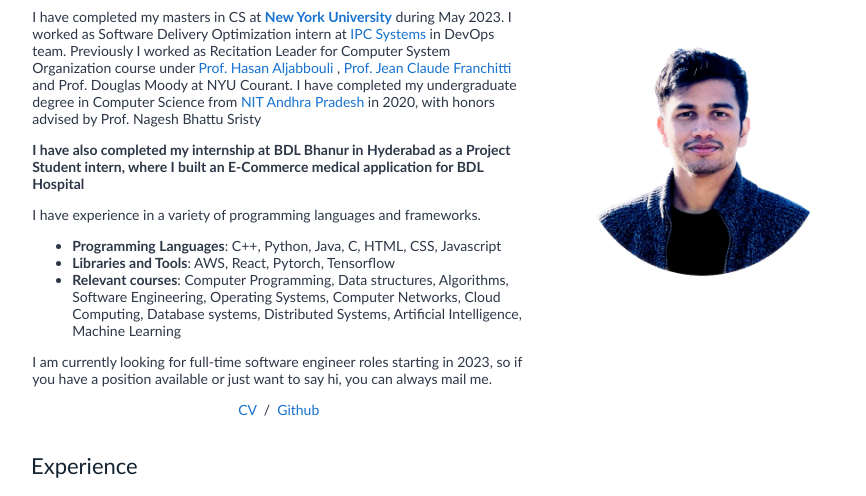
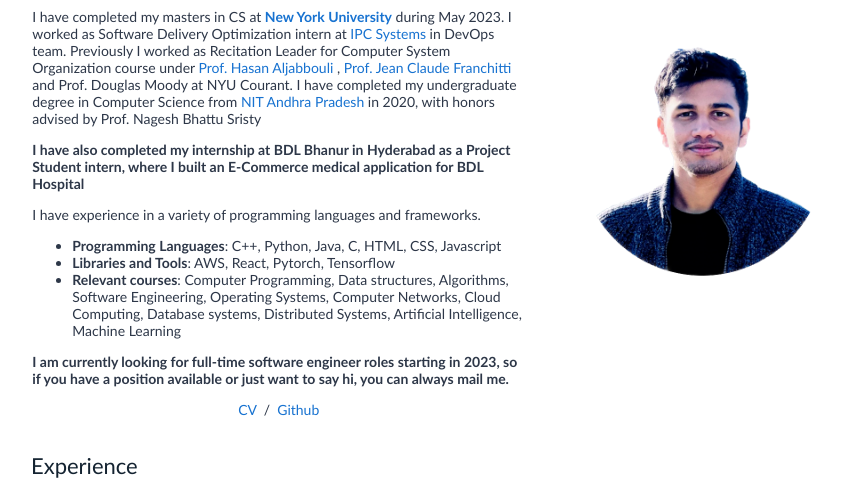
Before and after one commit to jg6660/jg6660.github.io, a plain HTML site: page index.html in a window 1280 px wide. Shown: the part 134-630 px from the top of the page, without its empty margins (204-1070 px from the left). Drawn offline with Linux system fonts and the light colour scheme.

Commit message:
Update index.html

```diff
--- a/index.html
+++ b/index.html
@@ -53,7 +53,7 @@
                 </ul>
               </p>
               <p>
-                <b></b>I am currently looking for full-time software engineer roles starting in 2023, so if you have a position available or just want to say hi, you can always mail me.
+                <b>I am currently looking for full-time software engineer roles starting in 2023, so if you have a position available or just want to say hi, you can always mail me.</b>
               </p>
 
               <p style="text-align:center">
```
